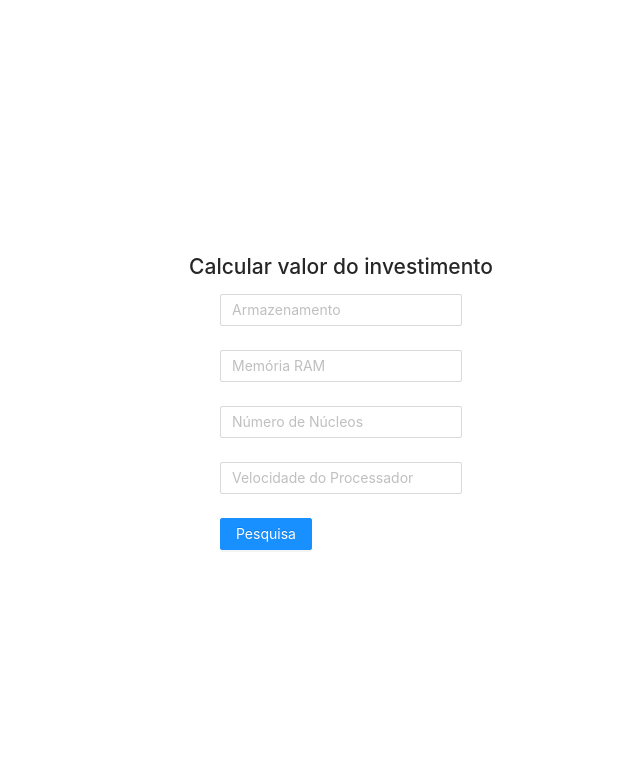
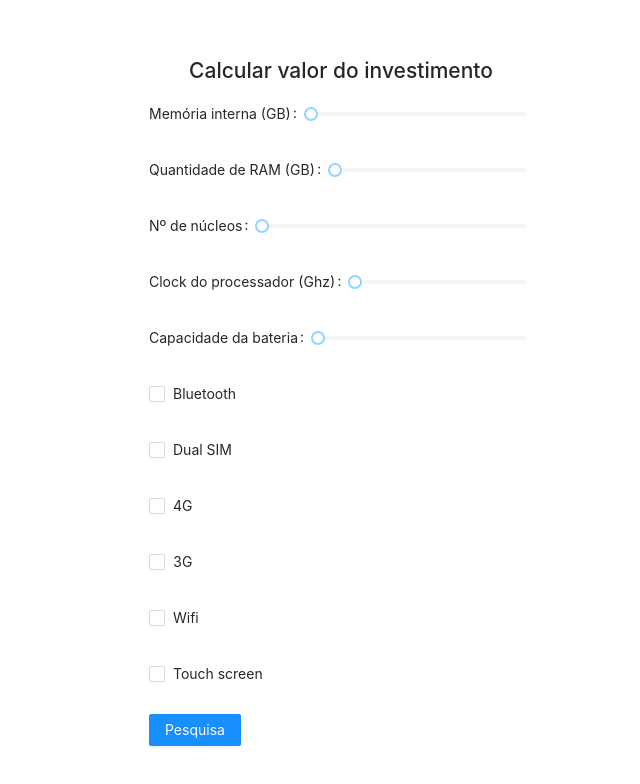
Before and after one commit to jonasexplore/vega, a Next.js app in the folder web/: page / in a window 1280 px wide. Shown: the top 784 px of the page, without its empty margins (299-939 px from the left). Built offline with nearby package versions, Linux system fonts and the light colour scheme.

Commit message:
feat(components): added new fields and mapped form

```diff
--- a/web/src/components/Form.tsx
+++ b/web/src/components/Form.tsx
@@ -1,21 +1,52 @@
-import { Button, Form, Input } from "antd";
+import { Button, Checkbox, Form, Input, Slider } from "antd";
+
+type Props = {
+  onFinish: (props: any) => void;
+};
 
 const { Item } = Form;
 
-export const SearchForm = () => (
-  <Form>
-    <Item>
-      <Input placeholder="Armazenamento" />
+export const SearchForm = ({ onFinish }: Props) => (
+  <Form
+    style={{
+      width: "30%",
+    }}
+    onFinish={onFinish}
+  >
+    <Item label="Memória interna (GB)" name="int_memory">
+      <Slider min={16} max={512} step={16} />
     </Item>
-    <Item>
-      <Input placeholder="Memória RAM" />
+    <Item label="Quantidade de RAM (GB)" name="ram">
+      <Slider min={1} max={16} />
     </Item>
-    <Item>
-      <Input placeholder="Número de Núcleos" />
+    <Item label="Nº de núcleos" name="n_cores">
+      <Slider min={1} max={8} />
     </Item>
-    <Item>
-      <Input placeholder="Velocidade do Processador" />
+    <Item label="Clock do processador (Ghz)" name="clock_speed">
+      <Slider min={0.1} max={4} step={0.1} />
     </Item>
-    <Button type="primary">Pesquisa</Button>
+    <Item label="Capacidade da bateria" name="battery_power">
+      <Slider min={500} max={5000} />
+    </Item>
+    {[
+      { name: "blue", label: "Bluetooth" },
+      { name: "dual_sim", label: "Dual SIM" },
+      { name: "four_g", label: "4G" },
+      { name: "three_g", label: "3G" },
+      { name: "wifi", label: "Wifi" },
+      { name: "touch_screen", label: "Touch screen" },
+    ].map(({ label, name }, index) => (
+      <Item
+        key={index}
+        name={name}
+        valuePropName="checked"
+        initialValue={false}
+      >
+        <Checkbox>{label}</Checkbox>
+      </Item>
+    ))}
+    <Button htmlType="submit" type="primary">
+      Pesquisa
+    </Button>
   </Form>
 );
```
